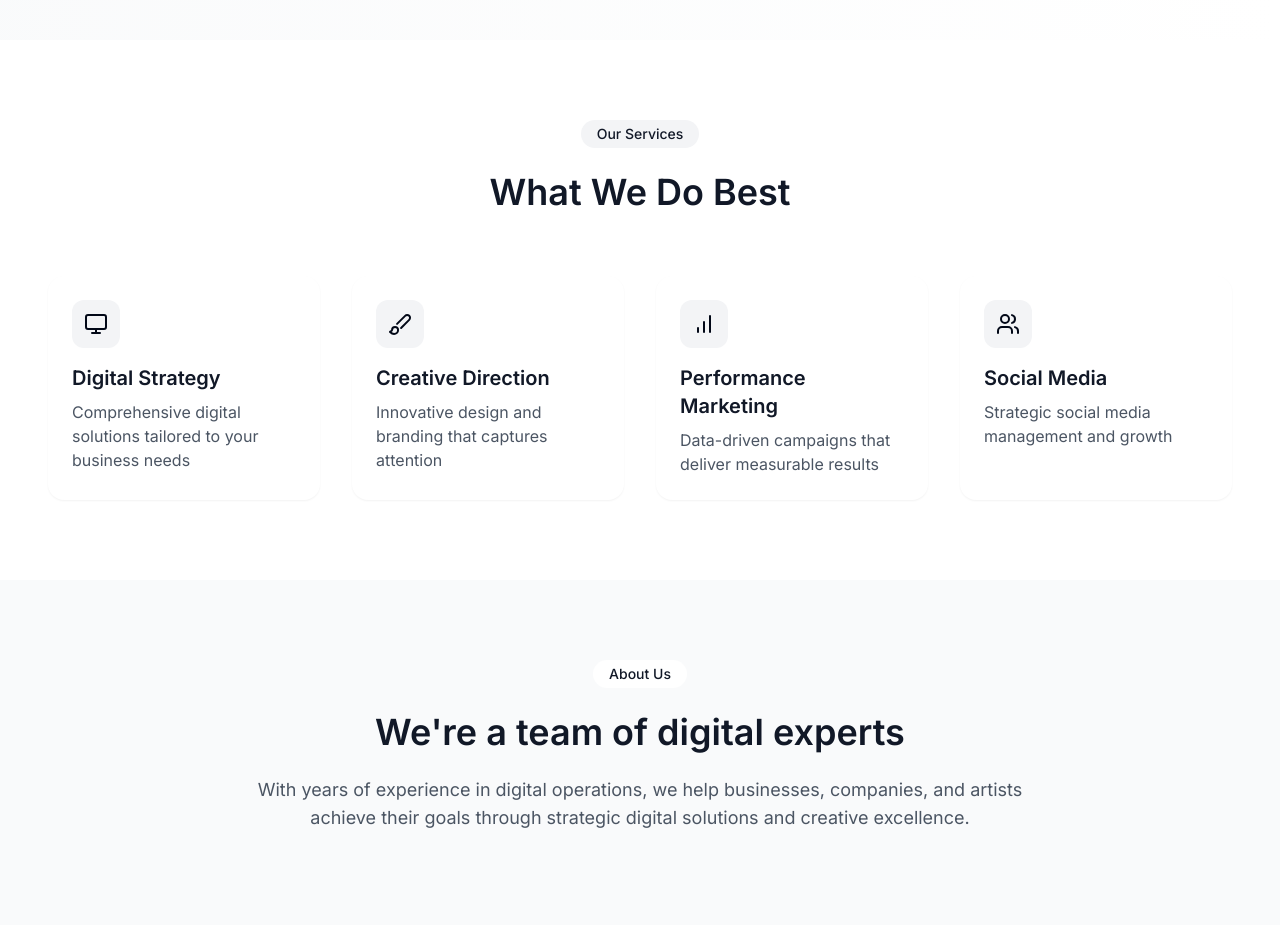
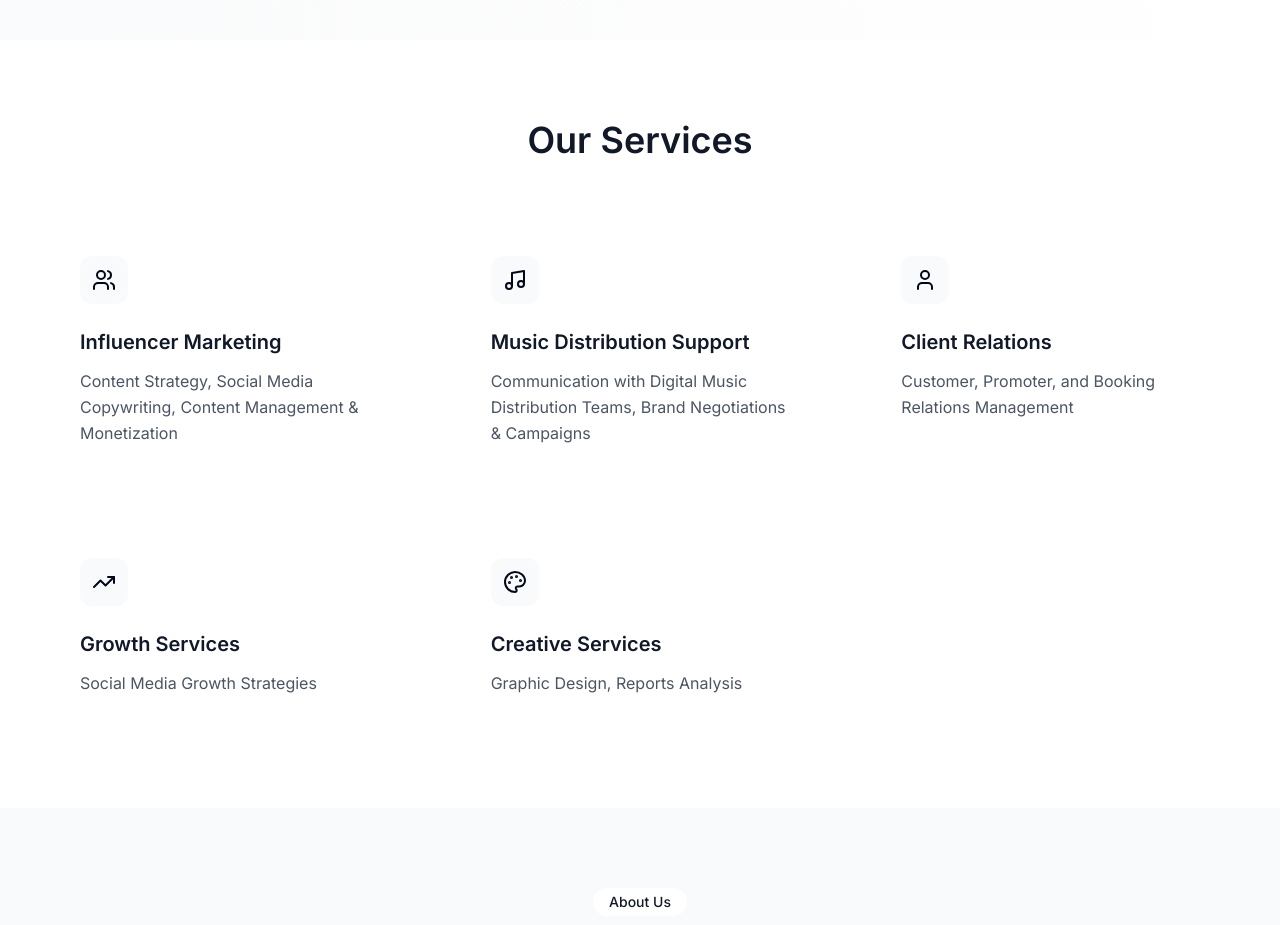
Before and after one commit to AnahiOchoab/cleanlight-operations, a React (Vite) app: page / in a window 1280 px wide. Shown: the part 760-1685 px from the top of the page. Built offline with nearby package versions, Linux system fonts and the light colour scheme.

Commit message:
Update services section
Update the services section with new services and inspiration.

```diff
--- a/src/pages/Index.tsx
+++ b/src/pages/Index.tsx
@@ -1,28 +1,32 @@
-
-import { ArrowRight, Monitor, Brush, BarChart, Users } from "lucide-react";
+import { ArrowRight, Users, Music, User, TrendingUp, Palette } from "lucide-react";
 import { motion } from "framer-motion";
 
 const Index = () => {
   const services = [
     {
-      icon: <Monitor className="w-6 h-6" />,
-      title: "Digital Strategy",
-      description: "Comprehensive digital solutions tailored to your business needs",
+      icon: <Users className="w-6 h-6" />,
+      title: "Influencer Marketing",
+      description: "Content Strategy, Social Media Copywriting, Content Management & Monetization",
     },
     {
-      icon: <Brush className="w-6 h-6" />,
-      title: "Creative Direction",
-      description: "Innovative design and branding that captures attention",
+      icon: <Music className="w-6 h-6" />,
+      title: "Music Distribution Support",
+      description: "Communication with Digital Music Distribution Teams, Brand Negotiations & Campaigns",
     },
     {
-      icon: <BarChart className="w-6 h-6" />,
-      title: "Performance Marketing",
-      description: "Data-driven campaigns that deliver measurable results",
+      icon: <User className="w-6 h-6" />,
+      title: "Client Relations",
+      description: "Customer, Promoter, and Booking Relations Management",
     },
     {
-      icon: <Users className="w-6 h-6" />,
-      title: "Social Media",
-      description: "Strategic social media management and growth",
+      icon: <TrendingUp className="w-6 h-6" />,
+      title: "Growth Services",
+      description: "Social Media Growth Strategies",
+    },
+    {
+      icon: <Palette className="w-6 h-6" />,
+      title: "Creative Services",
+      description: "Graphic Design, Reports Analysis",
     },
   ];
 
@@ -75,37 +79,29 @@ const Index = () => {
       <section className="py-20 px-4">
         <div className="container mx-auto">
           <div className="text-center mb-16">
-            <motion.span
-              initial={{ opacity: 0 }}
-              whileInView={{ opacity: 1 }}
-              transition={{ duration: 0.5 }}
-              className="inline-block px-4 py-1 mb-6 text-sm font-medium bg-gray-100 rounded-full text-gray-900"
-            >
-              Our Services
-            </motion.span>
             <motion.h2
               initial={{ opacity: 0, y: 20 }}
               whileInView={{ opacity: 1, y: 0 }}
               transition={{ duration: 0.5 }}
-              className="text-4xl font-semibold mb-4 text-gray-900"
+              className="text-4xl font-semibold mb-12 text-gray-900"
             >
-              What We Do Best
+              Our Services
             </motion.h2>
           </div>
-          <div className="grid grid-cols-1 md:grid-cols-2 lg:grid-cols-4 gap-8">
+          <div className="grid grid-cols-1 md:grid-cols-2 lg:grid-cols-3 gap-12">
             {services.map((service, index) => (
               <motion.div
                 key={index}
                 initial={{ opacity: 0, y: 20 }}
                 whileInView={{ opacity: 1, y: 0 }}
                 transition={{ duration: 0.5, delay: index * 0.1 }}
-                className="p-6 bg-white rounded-2xl shadow-sm hover:shadow-md transition-shadow duration-200"
+                className="p-8 bg-white rounded-2xl hover:shadow-lg transition-shadow duration-200"
               >
-                <div className="w-12 h-12 bg-gray-100 rounded-xl flex items-center justify-center mb-4">
+                <div className="w-12 h-12 bg-gray-50 rounded-xl flex items-center justify-center mb-6">
                   {service.icon}
                 </div>
-                <h3 className="text-xl font-semibold mb-2 text-gray-900">{service.title}</h3>
-                <p className="text-gray-600">{service.description}</p>
+                <h3 className="text-xl font-semibold mb-3 text-gray-900">{service.title}</h3>
+                <p className="text-gray-600 leading-relaxed">{service.description}</p>
               </motion.div>
             ))}
           </div>
```
